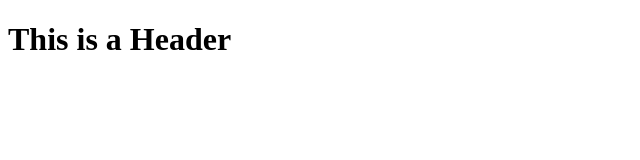
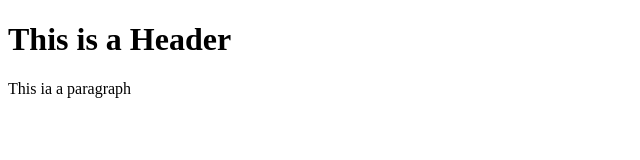
Before and after one commit to tlynn93/git-test, a plain HTML site: page index.html in a window 1280 px wide. Shown: the whole page, without its empty margins (0-640 px from the left). Drawn offline with Linux system fonts and the light colour scheme.

Commit message:
Second commit

```diff
--- a/index.html
+++ b/index.html
@@ -3,6 +3,7 @@
 
 <body>
     <h1>This is a Header</h1>
+    <p>This ia a paragraph</p>
 </body>
 
 </html>
```
